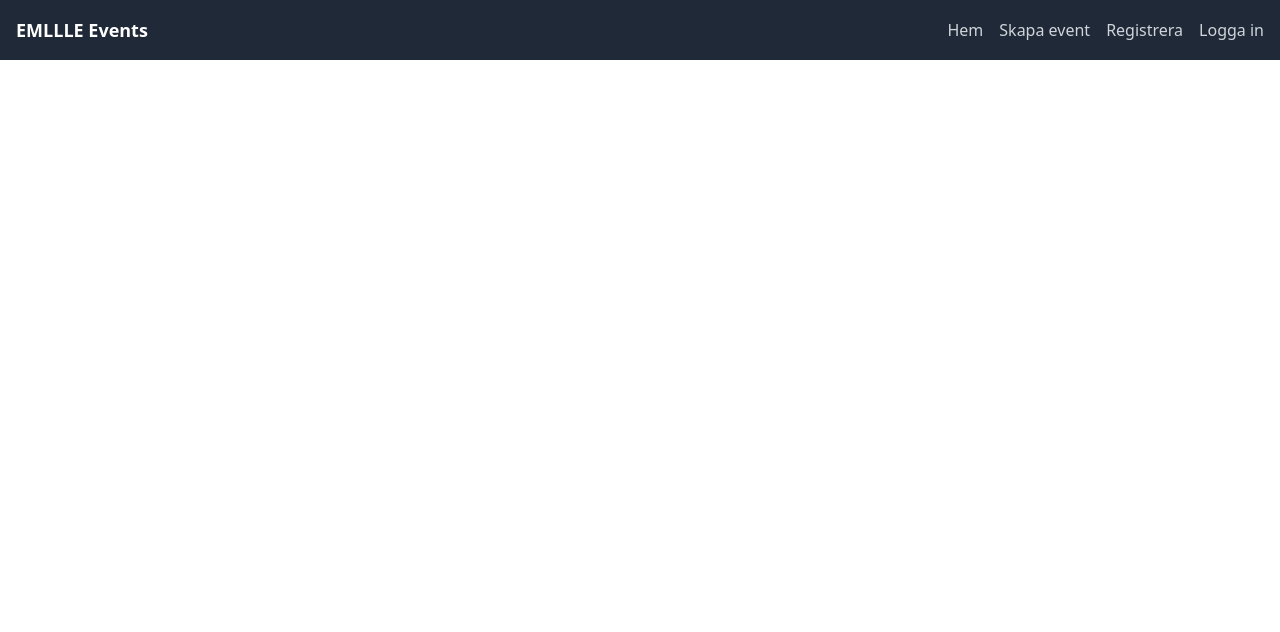
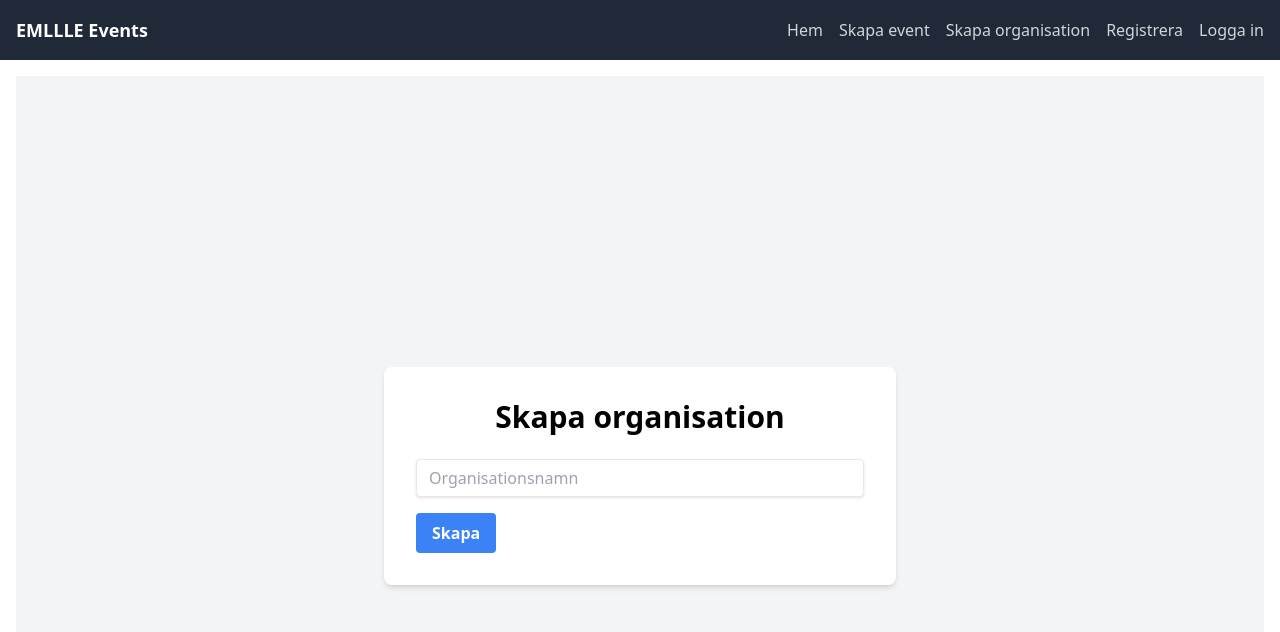
Before and after one commit to EventManagerLLLE/EMLLLE-FrontEnd, a React (Vite) app: page /create-organization in a window 1280 px wide. Shown: the top 632 px of the page. Built offline with nearby package versions, Linux system fonts and the light colour scheme.

Commit message:
wowlinus har gjort allting

```diff
--- a/src/App.tsx
+++ b/src/App.tsx
@@ -1,11 +1,12 @@
-import React from 'react';
-import { BrowserRouter as Router, Routes, Route } from 'react-router-dom';
+import React from "react";
+import { BrowserRouter as Router, Routes, Route } from "react-router-dom";
 import Navbar from "./components/Navbar/Navbar";
 import CreateUser from "./components/CreateUser/CreateUser";
 import EventList from "./components/EventList/EventList";
 import CreateEvent from "./components/CreateEvent/CreateEvent";
 import LoginUser from "./components/LoginUser/LoginUser";
-import Home from './components/Home/Home';
+import Home from "./components/Home/Home";
+import CreateOrganization from "./components/CreateOrganization/CreateOrganization";
 
 function App() {
   return (
@@ -17,6 +18,7 @@ function App() {
           <Route path="/login" element={<LoginUser />} />
           <Route path="/events" element={<EventList />} />
           <Route path="/create-event" element={<CreateEvent />} />
+          <Route path="/create-organization" element={<CreateOrganization />} />
           <Route path="/" element={<Home />} />
         </Routes>
       </div>
--- a/src/components/CreateEvent/CreateEvent.tsx
+++ b/src/components/CreateEvent/CreateEvent.tsx
@@ -1,13 +1,67 @@
-import React from 'react';
-
+import React, { useState } from "react";
+import axios from "axios";
 const CreateEvent = () => {
+  const [title, setTitle] = useState("");
+  const [description, setDescription] = useState("");
+  const [date, setDate] = useState("");
+  const [location, setLocation] = useState("");
+  const [isPublic, setIsPublic] = useState(true);
+  const [reqRegister, setReqRegister] = useState(false);
+  const [reqConfirm, setReqConfirm] = useState(false);
+  const [reqPayment, setReqPayment] = useState(false);
+  const handlePublicityChange = (
+    event: React.ChangeEvent<HTMLSelectElement>
+  ) => {
+    //https://9gag.com/gag/aBn1pA2
+    if (event.target.value === "true") {
+      setIsPublic(true);
+    } else {
+      setIsPublic(false);
+    }
+    console.log(isPublic);
+  };
+  const getToken = () => localStorage.getItem("token");
+  const handleSubmit = async () => {
+    console.log(isPublic);
+    console.log(reqRegister);
+    console.log(reqConfirm);
+    console.log(reqPayment);
+    const token = getToken();
+    try {
+      const response = await axios.post(
+        "http://localhost:3000/api/events/",
+        {
+          title: title,
+          date: date,
+          isPublic: isPublic,
+          location: {
+            name: location,
+          },
+          description: description,
+          registrationOptions: {
+            isRegistrationRequired: reqRegister,
+            requiresApproval: reqConfirm,
+            requiresPayment: reqPayment,
+            allowMultipleOptions: true,
+          },
+        },
+        { headers: { Authorization: `Bearer ${token}` } }
+      );
+      console.log(response);
+    } catch (e) {
+      console.error(e);
+    }
+  };
   return (
     <div className="flex justify-center items-center min-h-screen bg-gray-100">
       <div className="bg-white shadow-md rounded-lg p-8 max-w-lg w-full">
         <h1 className="text-3xl font-bold mb-6 text-center">Skapa event</h1>
         <form>
           <div className="mb-4">
-                        <label className="block text-gray-700 text-sm font-bold mb-2" htmlFor="title">
+            <label
+              className="block text-gray-700 text-sm font-bold mb-2"
+              htmlFor="title"
+            >
               Titel
             </label>
             <input
@@ -15,20 +69,28 @@ const CreateEvent = () => {
               id="title"
               type="text"
               placeholder="Titel"
+              onChange={(event) => setTitle(event.target.value)}
             />
           </div>
           <div className="mb-4">
-                        <label className="block text-gray-700 text-sm font-bold mb-2" htmlFor="description">
+            <label
+              className="block text-gray-700 text-sm font-bold mb-2"
+              htmlFor="description"
+            >
               Beskrivning
             </label>
             <textarea
               className="shadow appearance-none border rounded w-full py-2 px-3 text-gray-700 leading-tight focus:outline-none focus:shadow-outline"
               id="description"
               placeholder="Beskrivning"
+              onChange={(event) => setDescription(event.target.value)}
             ></textarea>
           </div>
           <div className="mb-4">
-                        <label className="block text-gray-700 text-sm font-bold mb-2" htmlFor="date">
+            <label
+              className="block text-gray-700 text-sm font-bold mb-2"
+              htmlFor="date"
+            >
               Datum
             </label>
             <input
@@ -36,10 +98,14 @@ const CreateEvent = () => {
               id="date"
               type="date"
               placeholder="Datum"
+              onChange={(event) => setDate(event.target.value)}
             />
           </div>
           <div className="mb-4">
-                        <label className="block text-gray-700 text-sm font-bold mb-2" htmlFor="location">
+            <label
+              className="block text-gray-700 text-sm font-bold mb-2"
+              htmlFor="location"
+            >
               Plats
             </label>
             <input
@@ -47,15 +113,20 @@ const CreateEvent = () => {
               id="location"
               type="text"
               placeholder="Plats"
+              onChange={(event) => setLocation(event.target.value)}
             />
           </div>
           <div className="mb-4">
-                        <label className="block text-gray-700 text-sm font-bold mb-2" htmlFor="isPublic">
+            <label
+              className="block text-gray-700 text-sm font-bold mb-2"
+              htmlFor="isPublic"
+            >
               Publikt event
             </label>
             <select
               id="isPublic"
               className="shadow appearance-none border rounded w-full py-2 px-3 text-gray-700 leading-tight focus:outline-none focus:shadow-outline"
+              onChange={handlePublicityChange}
             >
               <option value="true">Ja</option>
               <option value="false">Nej</option>
@@ -70,6 +141,8 @@ const CreateEvent = () => {
                 className="mr-2 leading-tight"
                 type="checkbox"
                 id="isRegistrationRequired"
+                checked={reqRegister}
+                onChange={(event) => setReqRegister(event.target.checked)}
               />
               <label htmlFor="isRegistrationRequired" className="text-sm">
                 Kräver registrering
@@ -80,6 +153,8 @@ const CreateEvent = () => {
                 className="mr-2 leading-tight"
                 type="checkbox"
                 id="requiresApproval"
+                checked={reqConfirm}
+                onChange={(event) => setReqConfirm(event.target.checked)}
               />
               <label htmlFor="requiresApproval" className="text-sm">
                 Kräver godkännande
@@ -90,19 +165,11 @@ const CreateEvent = () => {
                 className="mr-2 leading-tight"
                 type="checkbox"
                 id="requiresPayment"
+                checked={reqPayment}
+                onChange={(event) => setReqPayment(event.target.checked)}
               />
               <label htmlFor="requiresPayment" className="text-sm">
                 Kräver betalning
-                            </label>
-                        </div>
-                        <div className="flex items-center">
-                            <input
-                                className="mr-2 leading-tight"
-                                type="checkbox"
-                                id="allowMultipleOptions"
-                            />
-                            <label htmlFor="allowMultipleOptions" className="text-sm">
-                                Tillåt flera alternativ
               </label>
             </div>
           </div>
@@ -110,6 +177,7 @@ const CreateEvent = () => {
             <button
               className="bg-blue-500 hover:bg-blue-700 text-white font-bold py-2 px-4 rounded focus:outline-none focus:shadow-outline"
               type="button"
+              onClick={handleSubmit}
             >
               Skapa
             </button>
--- /dev/null
+++ b/src/components/CreateOrganization/CreateOrganization.tsx
@@ -0,0 +1,60 @@
+import React, { useState } from "react";
+import axios from "axios";
+const CreateOrganization = () => {
+  const [org, setOrg] = useState("");
+  const handleChange = (event: React.ChangeEvent<HTMLInputElement>) => {
+    setOrg(event.target.value);
+  };
+  const getToken = () => localStorage.getItem("token");
+  const handleSubmit = async () => {
+    const token = getToken();
+    try {
+      const response = await axios.post(
+        `http://localhost:3000/api/organizations/`,
+        {
+          name: org,
+        },
+        { headers: { Authorization: `Bearer ${token}` } }
+      );
+      console.log(response);
+    } catch (e) {
+      console.error;
+    }
+  };
+  return (
+    <div className="flex justify-center items-center min-h-screen bg-gray-100">
+      <div className="bg-white shadow-md rounded-lg p-8 max-w-lg w-full">
+        <h1 className="text-3xl font-bold mb-6 text-center">
+          Skapa organisation
+        </h1>
+        <form>
+          <div className="mb-4">
+            <label
+              className="block text-gray-700 text-sm font-bold mb-2"
+              htmlFor="title"
+            ></label>
+            <input
+              className="shadow appearance-none border rounded w-full py-2 px-3 text-gray-700 leading-tight focus:outline-none focus:shadow-outline"
+              id="title"
+              type="text"
+              placeholder="Organisationsnamn"
+              value={org}
+              onChange={handleChange}
+            />
+          </div>
+          <div className="flex items-center justify-between">
+            <button
+              className="bg-blue-500 hover:bg-blue-700 text-white font-bold py-2 px-4 rounded focus:outline-none focus:shadow-outline"
+              type="button"
+              onClick={handleSubmit}
+            >
+              Skapa
+            </button>
+          </div>
+        </form>
+      </div>
+    </div>
+  );
+};
+
+export default CreateOrganization;
--- a/src/components/LoginUser/LoginUser.tsx
+++ b/src/components/LoginUser/LoginUser.tsx
@@ -1,5 +1,5 @@
-import React, { useState } from 'react';
-import { useNavigate } from 'react-router-dom';
+import React, { useState } from "react";
+import { useNavigate } from "react-router-dom";
 
 interface UserCredentials {
   username: string;
@@ -7,7 +7,10 @@ interface UserCredentials {
 }
 
 const LoginUser = () => {
-    const [credentials, setCredentials] = useState<UserCredentials>({ username: '', password: '' });
+  const [credentials, setCredentials] = useState<UserCredentials>({
+    username: "",
+    password: "",
+  });
   const [error, setError] = useState<string | null>(null);
   const navigate = useNavigate();
 
@@ -15,7 +18,7 @@ const LoginUser = () => {
     const { id, value } = e.target;
     setCredentials({
       ...credentials,
-            [id]: value
+      [id]: value,
     });
   };
 
@@ -24,30 +27,32 @@ const LoginUser = () => {
     setError(null);
 
     if (!credentials.username || !credentials.password) {
-            setError('Användarnamn och lösenord är obligatoriskt');
+      setError("Användarnamn och lösenord är obligatoriskt");
       return;
     }
 
     try {
-            const response = await fetch('http://localhost:3000/api/users/login', {
-                method: 'POST',
+      const response = await fetch("http://localhost:3000/api/users/login", {
+        method: "POST",
         headers: {
-                    'Content-Type': 'application/json'
+          "Content-Type": "application/json",
         },
-                body: JSON.stringify(credentials)
+        body: JSON.stringify(credentials),
       });
 
       if (response.ok) {
         const data = await response.json();
-                localStorage.setItem('token', data.token);
-                navigate('/events')
+        localStorage.setItem("token", data.token);
+        navigate("/events");
       } else {
         const errorData = await response.json();
-                setError(errorData.message || 'Login failed. Please check your credentials.');
+        setError(
+          errorData.message || "Your username or password does not match."
+        );
       }
     } catch (error) {
-            console.error('Error:', error);
-            setError('An error occurred while logging in.');
+      console.error("Error:", error);
+      setError("An error occurred while logging in.");
     }
   };
 
@@ -57,7 +62,10 @@ const LoginUser = () => {
         <h1 className="text-3xl font-bold mb-6 text-center">Login</h1>
         <form onSubmit={handleSubmit}>
           <div className="mb-4">
-                        <label className="block text-gray-700 text-sm font-bold mb-2" htmlFor="username">
+            <label
+              className="block text-gray-700 text-sm font-bold mb-2"
+              htmlFor="username"
+            >
               Användarnamn
             </label>
             <input
@@ -70,7 +78,10 @@ const LoginUser = () => {
             />
           </div>
           <div className="mb-4">
-                        <label className="block text-gray-700 text-sm font-bold mb-2" htmlFor="password">
+            <label
+              className="block text-gray-700 text-sm font-bold mb-2"
+              htmlFor="password"
+            >
               Lösenord
             </label>
             <input
--- a/src/components/Navbar/Navbar.tsx
+++ b/src/components/Navbar/Navbar.tsx
@@ -1,5 +1,5 @@
-import React from 'react';
-import { Link } from 'react-router-dom';
+import React from "react";
+import { Link } from "react-router-dom";
 
 const Navbar = () => {
   return (
@@ -7,10 +7,24 @@ const Navbar = () => {
       <div className="container mx-auto flex justify-between items-center">
         <div className="text-white text-lg font-bold">EMLLLE Events</div>
         <div className="space-x-4">
-                    <Link to="/" className="text-gray-300 hover:text-white">Hem</Link>
-                    <Link to="/create-event" className="text-gray-300 hover:text-white">Skapa event</Link>
-                    <Link to="/register" className="text-gray-300 hover:text-white">Registrera</Link>
-                    <Link to="/login" className="text-gray-300 hover:text-white">Logga in</Link>
+          <Link to="/" className="text-gray-300 hover:text-white">
+            Hem
+          </Link>
+          <Link to="/create-event" className="text-gray-300 hover:text-white">
+            Skapa event
+          </Link>
+          <Link
+            to="/create-organization"
+            className="text-gray-300 hover:text-white"
+          >
+            Skapa organisation
+          </Link>
+          <Link to="/register" className="text-gray-300 hover:text-white">
+            Registrera
+          </Link>
+          <Link to="/login" className="text-gray-300 hover:text-white">
+            Logga in
+          </Link>
         </div>
       </div>
     </nav>
```
Also changed, not shown: src/components/EventList/EventList.tsx (+29 -10 lines). Lines whose indentation alone changed are shown as unchanged.
